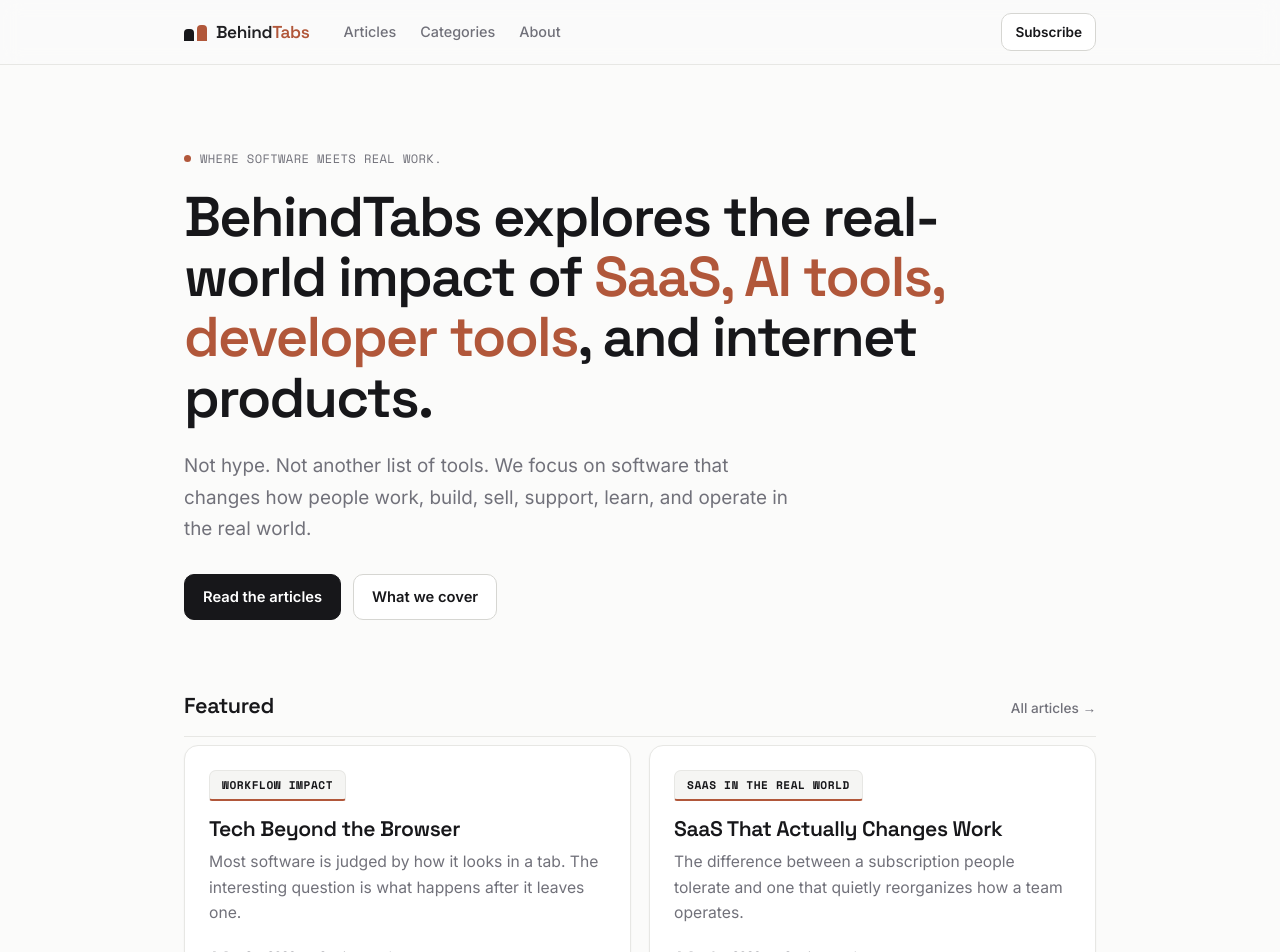
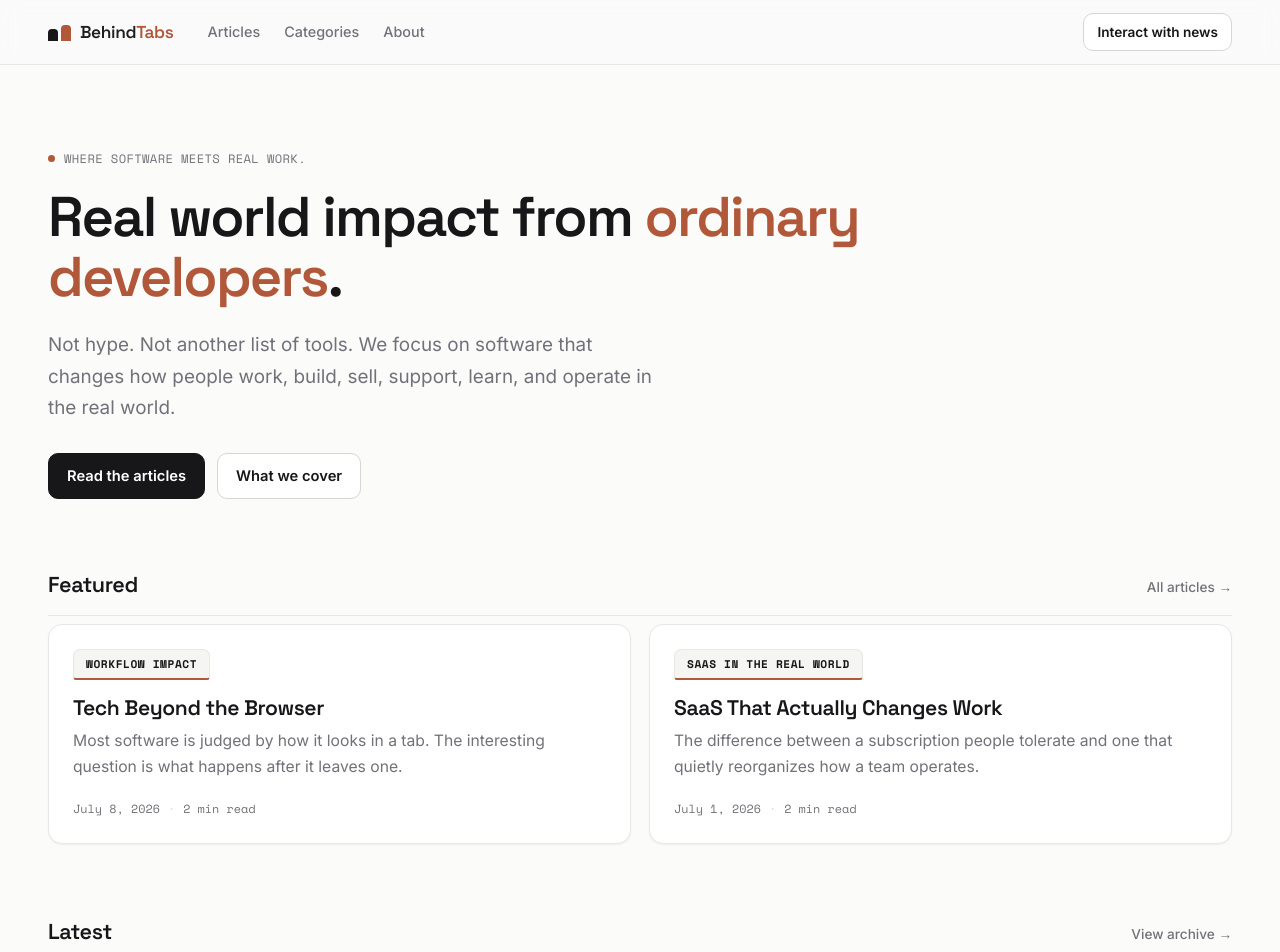
Before and after one commit to robertasRobotas/between-tabs, a Next.js app: page / in a window 1280 px wide. Shown: the top 952 px of the page. Built offline with nearby package versions, Linux system fonts and the light colour scheme.

Commit message:
Added interaction

```diff
--- a/app/globals.css
+++ b/app/globals.css
@@ -29,7 +29,7 @@
   --shadow: 0 1px 2px rgba(20, 20, 25, 0.04), 0 8px 24px rgba(20, 20, 25, 0.05);
   --shadow-sm: 0 1px 2px rgba(20, 20, 25, 0.05);
 
-  --maxw: 960px;
+  --maxw: 1600px;
 
   --font-display: var(--font-display, "Space Grotesk"), ui-sans-serif, system-ui,
     sans-serif;
@@ -87,7 +87,12 @@ p {
   width: 100%;
   max-width: var(--maxw);
   margin: 0 auto;
-  padding: 0 24px;
+  padding: 0 48px;
+}
+@media (max-width: 720px) {
+  .container {
+    padding: 0 20px;
+  }
 }
 
 /* ================= buttons ================= */
@@ -1350,6 +1355,58 @@ a.tab-chip:hover {
   color: var(--muted);
 }
 
+/* ---------- interact-with-news tabs ---------- */
+.interact-grid {
+  display: grid;
+  grid-template-columns: 1fr;
+  gap: 24px;
+  margin-top: 12px;
+}
+.interact-tab {
+  position: relative;
+  display: flex;
+  flex-direction: column;
+  min-height: 220px;
+  padding: 40px;
+  border: 1px solid var(--line);
+  border-radius: var(--radius);
+  background: var(--surface);
+  transition: border-color 0.15s ease, box-shadow 0.15s ease,
+    transform 0.15s ease;
+}
+.interact-tab:hover {
+  border-color: var(--line-strong);
+  box-shadow: var(--shadow);
+  transform: translateY(-2px);
+}
+.interact-tab:hover .interact-go {
+  color: var(--primary);
+}
+.interact-tab h2 {
+  font-size: 1.9rem;
+  margin: 0 0 12px;
+}
+.interact-tab p {
+  color: var(--muted);
+  font-size: 1rem;
+  margin: 0 0 24px;
+}
+.interact-go {
+  margin-top: auto;
+  font-size: 0.85rem;
+  font-weight: 700;
+  color: var(--muted);
+}
+@media (max-width: 560px) {
+  .interact-tab {
+    padding: 28px;
+    min-height: 0;
+  }
+  .interact-tab h2 {
+    font-size: 1.5rem;
+  }
+}
+
 /* ---------- filter bar ---------- */
 .filter-bar {
   display: flex;
--- a/app/layout.tsx
+++ b/app/layout.tsx
@@ -94,9 +94,9 @@ export default function RootLayout({
                 </Link>
               ))}
             </nav>
-            <a href={site.social.rss} className="btn btn-sm btn-ghost">
-              Subscribe
-            </a>
+            <Link href="/interact-with-news" className="btn btn-sm btn-ghost">
+              Interact with news
+            </Link>
           </div>
         </header>
 
--- a/app/page.tsx
+++ b/app/page.tsx
@@ -17,9 +17,8 @@ export default function Home() {
           {site.tagline}
         </span>
         <h1 className="home-hero-title">
-          BehindTabs explores the real-world impact of{" "}
-          <span className="grad">SaaS, AI tools, developer tools</span>, and
-          internet products.
+          Real world impact from{" "}
+          <span className="grad">ordinary developers</span>.
         </h1>
         <p className="home-hero-lead">
           Not hype. Not another list of tools. We focus on software that changes
```
Also changed, not shown: app/interact-with-news/page.tsx (added, +43 -0 lines).
